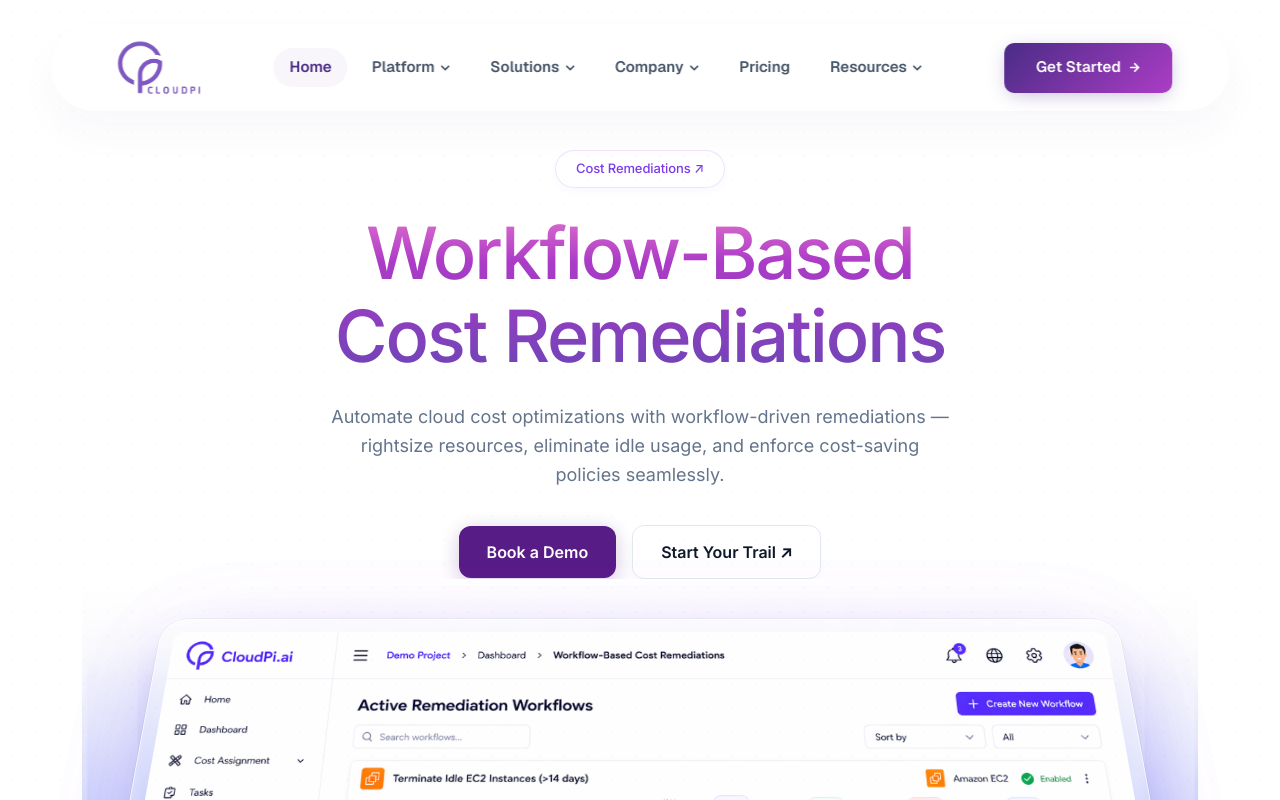
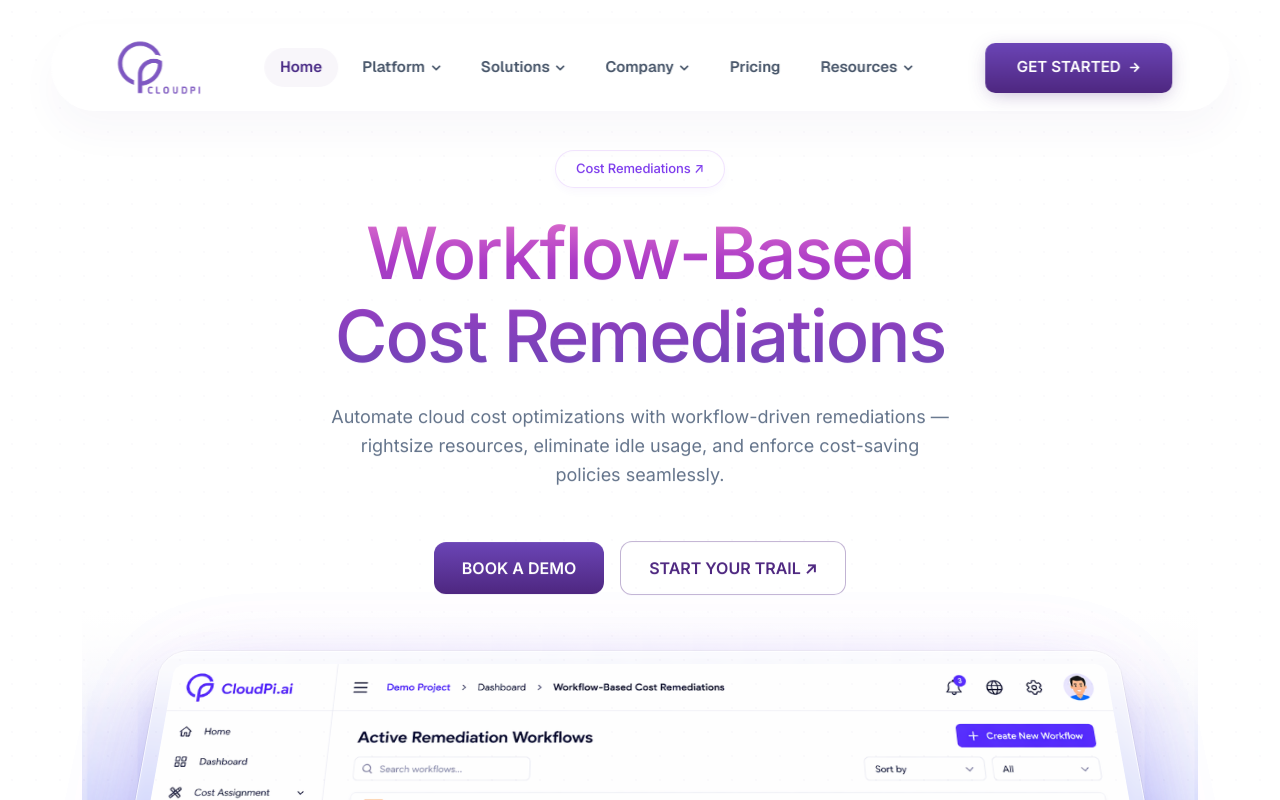
Before and after one commit to Jagadeeshjaggu9491/cloudPI, a React (Vite) app: page / in a window 1280 px wide. Shown: the top 800 px of the page. Built offline with nearby package versions, Linux system fonts and the light colour scheme.

Commit message:
modified

```diff
--- a/src/sections/CTABanner.jsx
+++ b/src/sections/CTABanner.jsx
@@ -46,10 +46,10 @@ export default function CTABanner() {
 
           <div className="cta-actions flex items-center justify-center gap-4">
             <button className="btn-premium btn-premium-primary">
-              Deploy Instance <FaArrowRight size={12} />
+              <span>Deploy Instance <FaArrowRight size={12} /></span>
             </button>
             <button className="btn-premium btn-premium-secondary">
-              <FaCalendarAlt size={12} style={{ marginRight: '6px' }} /> Schedule Demo
+              <span><FaCalendarAlt size={12} style={{ marginRight: '6px' }} /> Schedule Demo</span>
             </button>
           </div>
         </div>
--- a/src/sections/Hero.jsx
+++ b/src/sections/Hero.jsx
@@ -193,9 +193,9 @@ const HeroSection = () => {
           </p>
 
           {/* Buttons */}
-          <div ref={buttonsRef} className="hero-buttons">
-            <button className="hero-btn-primary">{currentSlide.primary}</button>
-            <button className="hero-btn-secondary">{currentSlide.secondary}</button>
+          <div ref={buttonsRef} className="hero-buttons py-3">
+            <button className="hero-btn-primary"><span>{currentSlide.primary}</span></button>
+            <button className="hero-btn-secondary"><span>{currentSlide.secondary}</span></button>
           </div>
         </div>
 
--- a/src/sections/Navbar.jsx
+++ b/src/sections/Navbar.jsx
@@ -248,7 +248,7 @@ export default function Navbar() {
             <div className="navbar-actions d-none d-lg-flex">
               {/* <Link to="/contact" className="btn-contact">Contact Sales</Link> */}
               <Link to="/get-started" className="btn-premium btn-premium-primary">
-                Get Started <FaArrowRight size={11} />
+                <span>Get Started <FaArrowRight size={11} /></span>
               </Link>
             </div>
 
@@ -300,10 +300,10 @@ export default function Navbar() {
           </ul>
           <div className="mobile-actions mt-5 flex flex-col gap-3">
             <Link to="/get-started" className="btn-premium btn-premium-primary text-center" onClick={() => setMobileMenuOpen(false)}>
-              Get Started <FaArrowRight size={11} />
+              <span>Get Started <FaArrowRight size={11} /></span>
             </Link>
             <Link to="/contact" className="btn-premium btn-premium-secondary text-center" onClick={() => setMobileMenuOpen(false)}>
-              Contact Sales
+              <span>Contact Sales</span>
             </Link>
           </div>
         </div>
--- a/src/styles/Hero.css
+++ b/src/styles/Hero.css
@@ -83,51 +83,152 @@
 
 /* Primary Button: Book a Demo */
 .hero-btn-primary {
-  background: #581c87;
-  /* Deep royal purple from mockup */
+  position: relative;
+  margin: 0;
+  padding: 14px 28px;
+  outline: none;
+  text-decoration: none;
+  display: inline-flex;
+  justify-content: center;
+  align-items: center;
+  gap: 0.5rem;
+  cursor: pointer;
   border: none;
-  padding: 14px 28px;
+  text-transform: uppercase;
   border-radius: 12px;
+  font-weight: 600;
   font-size: 16px;
-  font-weight: 600;
   color: #ffffff;
-  cursor: pointer;
-  transition: all 0.3s cubic-bezier(0.16, 1, 0.3, 1);
-  box-shadow: 0 4px 20px rgba(88, 28, 135, 0.25);
   font-family: inherit;
+  z-index: 0;
+  overflow: hidden;
+  transition: all 0.3s cubic-bezier(0.02, 0.01, 0.47, 1);
+  background: linear-gradient(0deg, #4E2780 0%, #6B45B6 100%);
+  /* box-shadow: 0 4px 20px -5px rgba(78, 39, 128, 0.4); */
 }
 
 .hero-btn-primary:hover {
-  background: #4c1d95;
-  transform: translateY(-2px);
-  box-shadow: 0 8px 30px rgba(88, 28, 135, 0.35);
+  animation: sh0 0.5s ease-in-out both;
+  color: #ffffff;
+  /* box-shadow: 0 8px 30px rgba(78, 39, 128, 0.35), 0 0 15px rgba(107, 69, 182, 0.25); */
+}
+
+.hero-btn-primary span {
+  display: inline-flex;
+  align-items: center;
+  gap: 0.5rem;
+  transition: transform 0.3s ease;
+}
+
+.hero-btn-primary:hover span {
+  animation: storm 0.7s ease-in-out both;
+  animation-delay: 0.06s;
+}
+
+.hero-btn-primary::before,
+.hero-btn-primary::after {
+  content: '';
+  position: absolute;
+  right: 0;
+  bottom: 0;
+  width: 100px;
+  height: 100px;
+  border-radius: 50%;
+  background: #ffffff;
+  opacity: 0;
+  transition: transform 0.15s cubic-bezier(0.02, 0.01, 0.47, 1), opacity 0.15s cubic-bezier(0.02, 0.01, 0.47, 1);
+  z-index: -1;
+  transform: translate(100%, -25%) translate3d(0, 0, 0);
+}
+
+.hero-btn-primary:hover::before,
+.hero-btn-primary:hover::after {
+  opacity: 0.15;
+  transition: transform 0.2s cubic-bezier(0.02, 0.01, 0.47, 1), opacity 0.2s cubic-bezier(0.02, 0.01, 0.47, 1);
+}
+
+.hero-btn-primary:hover::before {
+  transform: translate3d(50%, 0, 0) scale(0.9);
+}
+
+.hero-btn-primary:hover::after {
+  transform: translate(50%, 0) scale(1.1);
 }
 
 /* Secondary Button: Start Your Trail ↗ */
 .hero-btn-secondary {
-  background: #ffffff;
-  border: 1px solid #e2e8f0;
-  /* Soft border */
+  position: relative;
+  margin: 0;
   padding: 14px 28px;
+  outline: none;
+  text-decoration: none;
+  display: inline-flex;
+  justify-content: center;
+  align-items: center;
+  gap: 0.5rem;
+  cursor: pointer;
+  border: 1px solid rgba(78, 39, 128, 0.35);
+  text-transform: uppercase;
   border-radius: 12px;
+  font-weight: 600;
   font-size: 16px;
-  font-weight: 600;
-  color: #0f172a;
-  /* Slate 900 for modern high contrast */
-  cursor: pointer;
-  transition: all 0.3s cubic-bezier(0.16, 1, 0.3, 1);
-  box-shadow: 0 4px 12px rgba(0, 0, 0, 0.03);
+  color: #4E2780;
   font-family: inherit;
-  display: inline-flex;
-  align-items: center;
-  justify-content: center;
+  z-index: 0;
+  overflow: hidden;
+  transition: all 0.3s cubic-bezier(0.02, 0.01, 0.47, 1);
+  background: rgba(255, 255, 255, 0.7);
+  /* box-shadow: 0 4px 12px rgba(0, 0, 0, 0.03); */
 }
 
 .hero-btn-secondary:hover {
-  background: #f8fafc;
-  border-color: #cbd5e1;
-  transform: translateY(-2px);
-  box-shadow: 0 6px 16px rgba(0, 0, 0, 0.06);
+  animation: sh0 0.5s ease-in-out both;
+  background: rgba(255, 255, 255, 0.9);
+  border-color: #6B45B6;
+  color: #6B45B6;
+  /* box-shadow: 0 8px 25px rgba(78, 39, 128, 0.12); */
+}
+
+.hero-btn-secondary span {
+  display: inline-flex;
+  align-items: center;
+  gap: 0.5rem;
+  transition: transform 0.3s ease;
+}
+
+.hero-btn-secondary:hover span {
+  animation: storm 0.7s ease-in-out both;
+  animation-delay: 0.06s;
+}
+
+.hero-btn-secondary::before,
+.hero-btn-secondary::after {
+  content: '';
+  position: absolute;
+  right: 0;
+  bottom: 0;
+  width: 100px;
+  height: 100px;
+  border-radius: 50%;
+  background: #6B45B6;
+  opacity: 0;
+  transition: transform 0.15s cubic-bezier(0.02, 0.01, 0.47, 1), opacity 0.15s cubic-bezier(0.02, 0.01, 0.47, 1);
+  z-index: -1;
+  transform: translate(100%, -25%) translate3d(0, 0, 0);
+}
+
+.hero-btn-secondary:hover::before,
+.hero-btn-secondary:hover::after {
+  opacity: 0.15;
+  transition: transform 0.2s cubic-bezier(0.02, 0.01, 0.47, 1), opacity 0.2s cubic-bezier(0.02, 0.01, 0.47, 1);
+}
+
+.hero-btn-secondary:hover::before {
+  transform: translate3d(50%, 0, 0) scale(0.9);
+}
+
+.hero-btn-secondary:hover::after {
+  transform: translate(50%, 0) scale(1.1);
 }
 
 /* Dashboard Glow and Stripe Container */
--- a/src/styles/global.css
+++ b/src/styles/global.css
@@ -207,46 +207,136 @@ a {
 
 /* Glowing premium buttons */
 .btn-premium {
+  position: relative;
+  margin: 0;
+  padding: 0.85rem 2rem;
+  outline: none;
+  text-decoration: none;
+  display: inline-flex;
+  justify-content: center;
+  align-items: center;
+  gap: 0.5rem;
+  cursor: pointer;
+  border: none;
+  text-transform: uppercase;
+  border-radius: 10px;
+  font-weight: 600;
+  font-size: 0.95rem;
+  font-family: var(--font-heading), inherit;
+  z-index: 0;
+  overflow: hidden;
+  transition: all 0.3s cubic-bezier(0.02, 0.01, 0.47, 1);
+}
+
+.btn-premium:hover {
+  animation: sh0 0.5s ease-in-out both;
+}
+
+.btn-premium span {
   display: inline-flex;
   align-items: center;
   gap: 0.5rem;
-  padding: 0.85rem 2rem;
-  font-family: var(--font-heading);
-  font-weight: 600;
-  font-size: 0.95rem;
-  border-radius: 10px;
-  cursor: pointer;
-  transition: var(--transition-smooth);
-  position: relative;
-  overflow: hidden;
-  z-index: 1;
+  transition: transform 0.3s ease;
+}
+
+.btn-premium:hover span {
+  animation: storm 0.7s ease-in-out both;
+  animation-delay: 0.06s;
+}
+
+.btn-premium::before,
+.btn-premium::after {
+  content: '';
+  position: absolute;
+  right: 0;
+  bottom: 0;
+  width: 100px;
+  height: 100px;
+  border-radius: 50%;
+  opacity: 0;
+  transition: transform 0.15s cubic-bezier(0.02, 0.01, 0.47, 1), opacity 0.15s cubic-bezier(0.02, 0.01, 0.47, 1);
+  z-index: -1;
+  transform: translate(100%, -25%) translate3d(0, 0, 0);
+}
+
+.btn-premium:hover::before,
+.btn-premium:hover::after {
+  opacity: 0.15;
+  transition: transform 0.2s cubic-bezier(0.02, 0.01, 0.47, 1), opacity 0.2s cubic-bezier(0.02, 0.01, 0.47, 1);
+}
+
+.btn-premium:hover::before {
+  transform: translate3d(50%, 0, 0) scale(0.9);
+}
+
+.btn-premium:hover::after {
+  transform: translate(50%, 0) scale(1.1);
 }
 
 .btn-premium-primary {
-  background: linear-gradient(135deg, var(--accent-primary) 0%, var(--accent-secondary) 100%);
+  background: linear-gradient(0deg, #4E2780 0%, #6B45B6 100%);
   color: #FFFFFF;
-  box-shadow: 0 4px 20px -5px rgba(74, 44, 134, 0.4);
+  box-shadow: 0 4px 20px -5px rgba(78, 39, 128, 0.4);
+}
+
+.btn-premium-primary::before,
+.btn-premium-primary::after {
+  background: #FFFFFF;
 }
 
 .btn-premium-primary:hover {
-  transform: scale(1.03) translateY(-2px);
-  box-shadow: 0 8px 30px rgba(172, 61, 199, 0.3), 0 0 15px var(--glow-effect);
+  color: #FFFFFF;
+  box-shadow: 0 8px 30px rgba(78, 39, 128, 0.3), 0 0 15px rgba(107, 69, 182, 0.25);
 }
 
 .btn-premium-secondary {
-  background: rgba(255, 255, 255, 0.6);
-  border: 1px solid var(--border-color);
+  background: rgba(255, 255, 255, 0.7);
+  border: 1px solid rgba(78, 39, 128, 0.35);
   backdrop-filter: blur(8px);
   -webkit-backdrop-filter: blur(8px);
-  color: var(--accent-primary);
+  color: #4E2780;
+  box-shadow: 0 4px 12px rgba(0, 0, 0, 0.03);
+}
+
+.btn-premium-secondary::before,
+.btn-premium-secondary::after {
+  background: #6B45B6;
 }
 
 .btn-premium-secondary:hover {
   background: rgba(255, 255, 255, 0.9);
-  border-color: rgba(74, 44, 134, 0.3);
-  transform: scale(1.03) translateY(-2px);
-  box-shadow: 0 8px 25px rgba(74, 44, 134, 0.1);
+  border-color: #6B45B6;
+  color: #6B45B6;
+  box-shadow: 0 8px 25px rgba(78, 39, 128, 0.12);
 }
+
+/* Keyframes for premium buttons */
+@keyframes sh0 {
+  0% {
+    transform: rotate(0deg) translate3d(0, 0, 0);
+  }
+  25% {
+    transform: rotate(4deg) translate3d(0, 0, 0);
+  }
+  50% {
+    transform: rotate(-4deg) translate3d(0, 0, 0);
+  }
+  75% {
+    transform: rotate(1deg) translate3d(0, 0, 0);
+  }
+  100% {
+    transform: rotate(0deg) translate3d(0, 0, 0);
+  }
+}
+
+@keyframes storm {
+  0% { transform: translate3d(0, 0, 0) translateZ(0); }
+  25% { transform: translate3d(4px, 0, 0) translateZ(0); }
+  50% { transform: translate3d(-3px, 0, 0) translateZ(0); }
+  75% { transform: translate3d(2px, 0, 0) translateZ(0); }
+  100% { transform: translate3d(0, 0, 0) translateZ(0); }
+}
+
 
 /* Floating blurred gradient blobs */
 .glow-blob {
```
Also changed, not shown: src/sections/Footer.jsx (+37 -49 lines).
